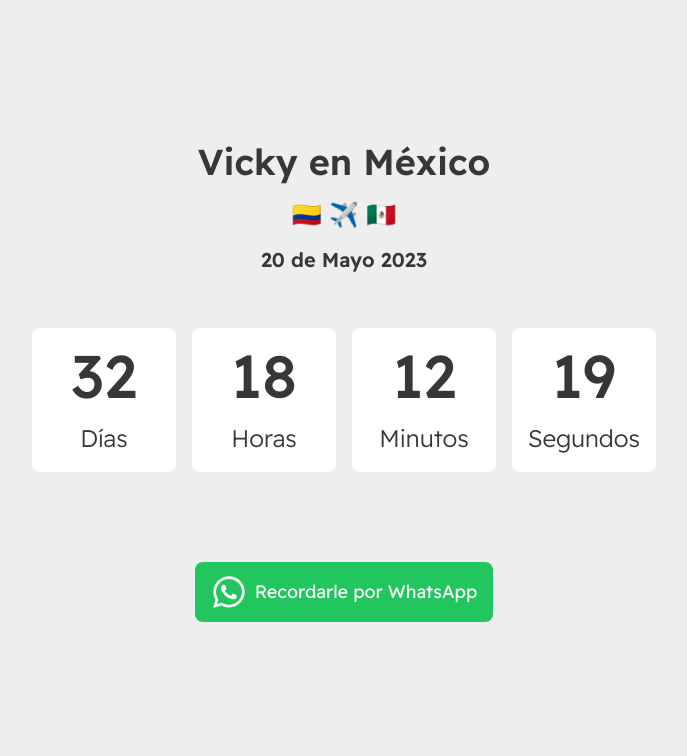
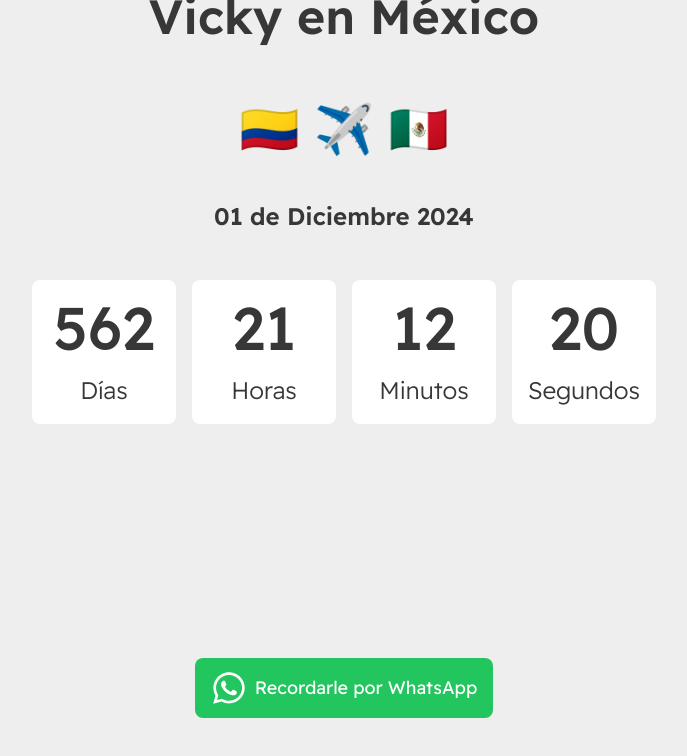
Before and after one commit to cardiadev/vicky-countdown, a React (Vite) app: page / in a window 1280 px wide. Shown: the top 756 px of the page, without its empty margins (296-983 px from the left). Built offline with nearby package versions, Linux system fonts and the light colour scheme.

Commit message:
feat: :sparkles: Add loading spinner and update countdown date; enhance styles and animations

```diff
--- a/package.json
+++ b/package.json
@@ -13,6 +13,7 @@
     "react": "^18.2.0",
     "react-dom": "^18.2.0",
     "react-icons": "^4.8.0",
+    "react-spinners": "^0.14.1",
     "simplycountdown.js": "^1.7.0"
   },
   "devDependencies": {
--- a/src/App.css
+++ b/src/App.css
@@ -6,8 +6,14 @@
   background-color: #eeeeee;
   color: #373737;
 }
-#container {
 
+.fade-in {
+  animation: fadeIn 400ms ease-in;
+}
+
+@keyframes fadeIn {
+  0% { opacity: 0; }
+  100% { opacity: 1; }
 }
 
 @media (max-width: 767px) {
--- a/src/App.jsx
+++ b/src/App.jsx
@@ -7,7 +7,8 @@ function App() {
   return (
     <div className='flex items-center justify-center h-screen'>
         {/* <Counter date="2023-04-15T23:59:59"/> */}
-        <Counter date="2023-05-19T11:59:59"/>
+        {/* <Counter date="2023-05-19T11:59:59"/> */}
+        <Counter date="2024-10-30T15:00:00"/>
       </div>
 
   )
--- a/src/components/Counter.jsx
+++ b/src/components/Counter.jsx
@@ -1,18 +1,32 @@
-import React, { useState, useEffect } from 'react'
+import React, { useState, useEffect } from 'react';
 import confetti from 'canvas-confetti';
 import Timers from './Timers';
 import Over from './Over';
+import { PuffLoader } from 'react-spinners';
 
 const Counter = ({ date }) => {
-
-    const [countdown, setCountdown] = useState(new Date(date).getTime());
+    const [countdown, setCountdown] = useState(null);
     const [days, setDays] = useState(0);
     const [hours, setHours] = useState(0);
     const [minutes, setMinutes] = useState(0);
     const [seconds, setSeconds] = useState(0);
     const [isFinished, setIsFinished] = useState(false);
+    const [isLoading, setIsLoading] = useState(true);
 
     useEffect(() => {
+        // Set initial countdown value
+        const targetTime = new Date(date).getTime();
+        setCountdown(targetTime);
+    }, [date]);
+
+    useEffect(() => {
+        if (countdown === null) return;
+
+        // Simulate a delay before loading the timer
+        const loadingTimeout = setTimeout(() => {
+            setIsLoading(false);
+        }, 1500);
+
         const startCountdown = () => {
             const interval = setInterval(() => {
                 const now = new Date().getTime();
@@ -39,7 +53,9 @@ const Counter = ({ date }) => {
         };
 
         startCountdown();
-    }, []);
+
+        return () => clearTimeout(loadingTimeout);
+    }, [countdown]);
 
     useEffect(() => {
         if (isFinished) {
@@ -62,17 +78,19 @@ const Counter = ({ date }) => {
         }
     }, [isFinished]);
 
-
     return (
         <div>
-            {isFinished ? (
-                <Over />
+            {isLoading ? (
+                <div className='flex items-center justify-center h-screen'>
+                    <PuffLoader color={'#808080'} loading={isLoading} size={100} />
+                </div>
+            ) : isFinished ? (
+                <div className='fade-in'><Over /></div>
             ) : (
-                <Timers days={days} hours={hours} minutes={minutes} seconds={seconds} />
-
+                <div className='fade-in'><Timers days={days} hours={hours} minutes={minutes} seconds={seconds} /></div>
             )}
         </div>
-    )
+    );
 }
 
-export default Counter
+export default Counter;
--- a/src/components/Header.jsx
+++ b/src/components/Header.jsx
@@ -3,7 +3,7 @@ import React from 'react'
 const Header = () => {
   return (
     <div>
-        <p className='text-3xl'>Soy el Header</p>
+        <p className='text-3xl'></p>
     </div>
   )
 }
--- a/src/components/Over.jsx
+++ b/src/components/Over.jsx
@@ -11,11 +11,11 @@ const Over = () => {
 
   return (
     <div className='flex flex-col items-center justify-center h-screen font-semibold text-center'>
-      <p className='mb-12 text-5xl'>"El tiempo ha valido la pena"</p>
-      <p className='mb-12 text-5xl'>♥️    Te Amo    ♥️</p>
+      <p className='mb-12 text-5xl font-bold leading-relaxed'>"Cada segundo que pasé esperándote fue un paso hacia la felicidad, el tiempo voló, pero mi amor por ti siempre estuvo presente"</p>
+      <p className='mb-12 text-5xl'>♥️    Te Amo Preciosa    ♥️</p>
       <p className='mb-12 text-4xl'>Te veo en México</p>
       <p className='mb-12 text-5xl'>🇨🇴 😘 🇲🇽</p>
-      <p className='text-3xl'>20 de Mayo 2023</p>
+      <p className='text-3xl'>01 de Diciembre 2024</p>
 
       <div class="flex items-center justify-center text-center mt-20">
         <div className="flex items-center justify-center text-center">
--- a/src/components/Timers.jsx
+++ b/src/components/Timers.jsx
@@ -19,9 +19,9 @@ const Timers = ({ days, hours, minutes, seconds }) => {
 
 
                 <div class="flex flex-col items-center justify-center text-center">
-                    <p className='text-4xl font-semibold'> Vicky en México</p>
-                    <p className='text-2xl font-semibold my-4'> 🇨🇴  ✈️ 🇲🇽</p>
-                    <p className='text-xl font-semibold'> 20 de Mayo 2023</p>
+                    <p className='mb-12 text-5xl font-semibold'> Vicky en México</p>
+                    <p className='my-4 mb-12 text-5xl font-semibold'> 🇨🇴  ✈️ 🇲🇽</p>
+                    <p className='text-2xl font-semibold'> 01 de Diciembre 2024</p>
                 </div>
 
 
@@ -49,10 +49,10 @@ const Timers = ({ days, hours, minutes, seconds }) => {
 
                 <div class="flex items-center justify-center text-center ">
                     <div className="flex items-center justify-center text-center">
-                        <button className="bg-green-500 flex items-center justify-center text-center hover:bg-green-600 transition duration-800 text-white py-3 px-4 rounded-lg" onClick={enviarMensaje}>
+                        <button className="flex items-center justify-center px-4 py-3 text-center text-white transition bg-green-500 rounded-lg hover:bg-green-600 duration-800" onClick={enviarMensaje}>
 
                             <FaWhatsapp size={36}/>
-                            <p className='text-lg ml-2'>Recordarle por WhatsApp</p>
+                            <p className='ml-2 text-lg'>Recordarle por WhatsApp</p>
 
                         </button>
                     </div>
```
Also changed, not shown: 2 other files (tests, documents, lock files or other folders).
